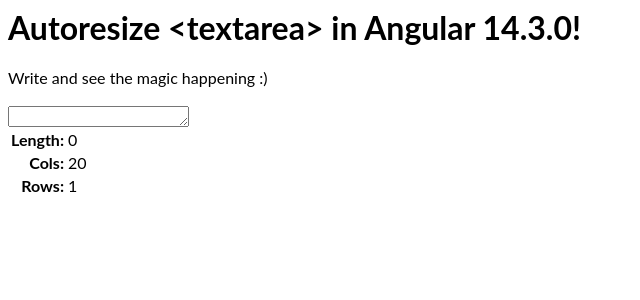
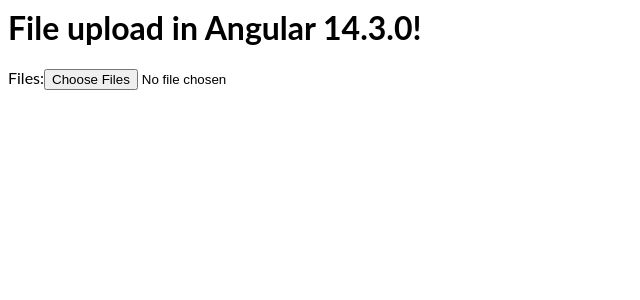
Before and after one commit to thiagolvlsantos/angular-textarea-autoresize, an Angular app: page / in a window 1280 px wide. Shown: the top 300 px of the page, without its empty margins (0-640 px from the left). Built offline with nearby package versions, Linux system fonts and the light colour scheme.

Commit message:
2 files modified

```diff
--- a/src/app/app.component.html
+++ b/src/app/app.component.html
@@ -1,24 +1,23 @@
 <html>
 
 <hello name="{{ name }}"></hello>
-Write and see the magic happening :)
-<br/>
-<br/>
-<textarea #field (keyup)="rows(field.value)" [rows]="rows(field.value)" [cols]="size"></textarea>
 
-<table>
-  <tr>
-    <th style="text-align:right;">Length:</th>
-    <td>{{field.value.length}}</td>
-  </tr>
-  <tr>
-    <th style="text-align:right;">Cols:</th>
-    <td>{{size}}</td>
-  </tr>
-  <tr>
-    <th style="text-align:right;">Rows:</th>
-    <td >{{rows(field.value)}}</td>
-  </tr>
-</table>
+<div class="form-group">
+    <label for="file">Files:</label>
+    <input type="file"
+           id="file"
+           multiple
+           (change)="handleFileInput($event)">
+</div>
+
+<div *ngFor="let f of files">
+   <li>{{f.meta.name }} | {{f.meta.type }} | {{f.meta.size }}:
+     <blockquote>
+     <pre style="background-color: lightgray">
+     {{f.content}}
+      </pre>
+     </blockquote>
+   </li>
+</div>
 
 </html>
--- a/src/app/app.component.ts
+++ b/src/app/app.component.ts
@@ -1,16 +1,34 @@
-import { Component, VERSION } from '@angular/core';
+import { Component, VERSION,OnInit } from '@angular/core';
 
 @Component({
   selector: 'my-app',
   templateUrl: './app.component.html',
   styleUrls: [ './app.component.css' ]
 })
-export class AppComponent  {
-  name = 'Autoresize <textarea> in Angular ' + VERSION.full;
-  size = 20;
+export class AppComponent implements OnInit  {
+  name = 'File upload in Angular ' + VERSION.full;
+  filesToUpload: FileList = null;
+  files: any[] = [];
 
-  rows(str: string) {
-    let tmp = Math.floor(str.length/this.size);
-    return tmp > 0 ? tmp + 2: 1;
+  constructor(){
+  }
+
+  ngOnInit() {
+  }
+
+  handleFileInput(event: any) {
+    let target = event.target as HTMLInputElement;
+    this.filesToUpload = target.files;
+    this.files = [];
+    for(let i = 0; i < this.filesToUpload.length;i++) {
+      let f = this.filesToUpload.item(i);
+      this.files.push(f);
+      let fileReader = new FileReader();
+      fileReader.onload = (e) => {
+        this.files[i].meta = f;
+        this.files[i].content = fileReader.result;
+      };
+      fileReader.readAsText(this.files[i]);
+    }
   }
 }
```
